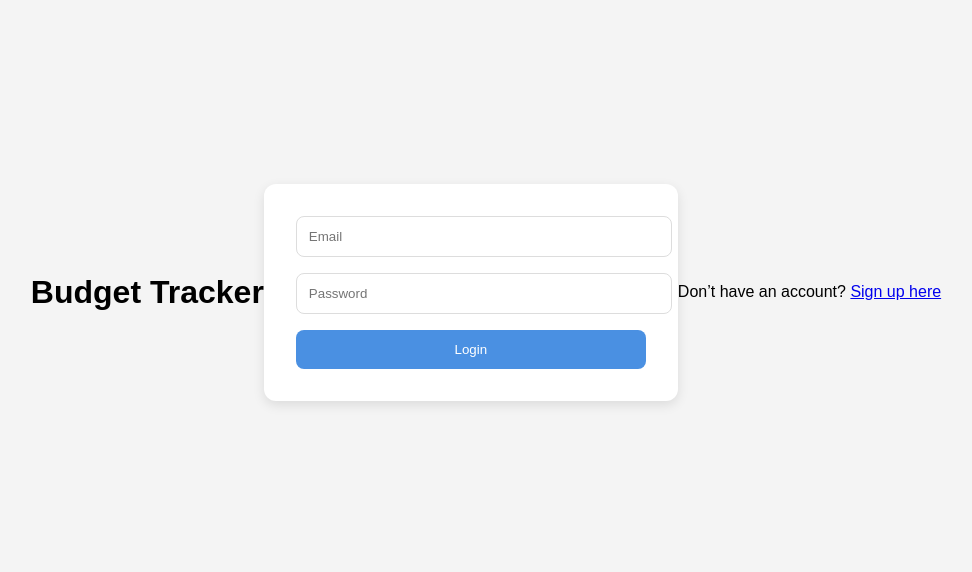
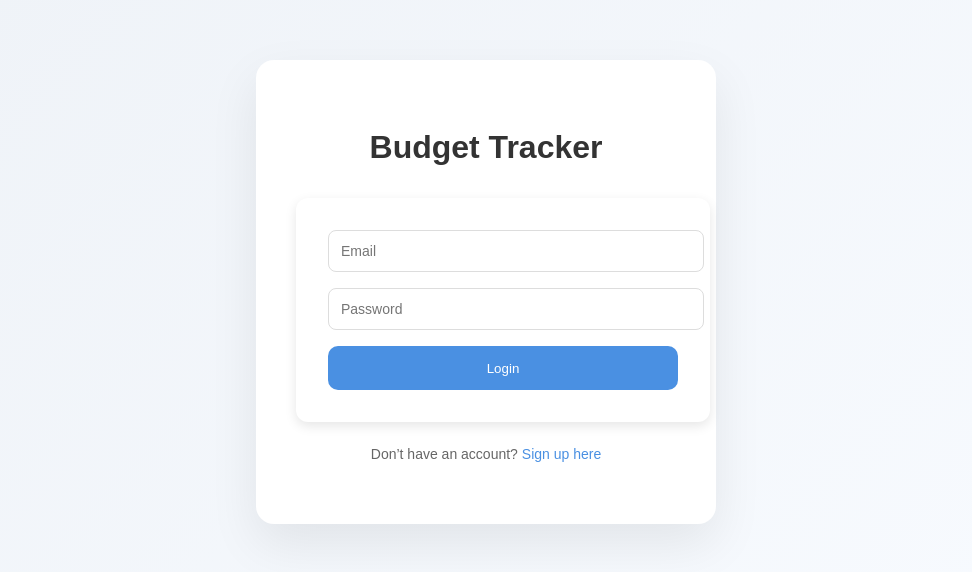
Before and after one commit to Danieltdasilva/budgetTracker, a website with bundled scripts: page login.html in a window 1280 px wide. Shown: the part 108-680 px from the top of the page, without its empty margins (154-1126 px from the left). Built offline with nearby package versions, Linux system fonts and the light colour scheme.

Commit message:
improving the login buttons and text

```diff
--- a/css/style.css
+++ b/css/style.css
@@ -1,7 +1,11 @@
 body {
   margin: 0;
   font-family: "Poppins", sans-serif;
-  background: #f5f7fa;
+  background: linear-gradient(135deg, #eef2f7, #f8fbff);
+  display: flex;
+  justify-content: center;
+  align-items: center;
+  height: 100vh;
 }
 
 .header-bar {
@@ -81,11 +85,35 @@ body {
 }
 
 .auth-container {
-  display: flex;
-  justify-content: center;
-  align-items: center;
-  height: 100vh;
-  background: #f4f4f4;
+  background: white;
+  padding: 3rem 2.5rem;
+  border-radius: 18px;
+  width: 380px;
+  text-align: center;
+  box-shadow: 0 20px 50px rgba(0, 0, 0, 0.08);
+}
+
+.auth-container h1 {
+  margin-bottom: 2rem;
+  font-size: 2rem;
+  font-weight: 600;
+  color: #333;
+}
+
+.auth-container input {
+  width: 100%;
+  padding: 0.9rem;
+  margin-bottom: 1.2rem;
+  border-radius: 10px;
+  border: 1px solid #ddd;
+  font-size: 14px;
+  transition: 0.2s ease;
+}
+
+.auth-container input:focus {
+  outline: none;
+  border-color: #4a90e2;
+  box-shadow: 0 0 0 3px rgba(74, 144, 226, 0.1);
 }
 
 .auth-container form {
@@ -112,18 +140,20 @@ body {
   font-family: "Poppins", sans-serif;
 }
 
-.auth-container form button {
+.auth-container button {
   width: 100%;
+  padding: 0.9rem;
+  border-radius: 10px;
+  border: none;
   background: #4a90e2;
   color: white;
-  border: none;
-  padding: 0.75rem;
-  border-radius: 8px;
+  font-weight: 500;
   cursor: pointer;
+  transition: 0.2s ease;
 }
 
-.auth-container form button:hover {
-  background: rgb(52.0214285714, 130.5214285714, 222.4785714286);
+.auth-container button:hover {
+  background: #357bd8;
 }
 
 .auth-container form #auth-error {
@@ -131,6 +161,34 @@ body {
   margin-top: 0.5rem;
   text-align: center;
   display: none;
+}
+
+.auth-container p {
+  margin-top: 1.5rem;
+  font-size: 14px;
+  color: #666;
+}
+
+.auth-container a {
+  color: #4a90e2;
+  font-weight: 500;
+  text-decoration: none;
+}
+
+.auth-container a:hover {
+  text-decoration: underline;
+}
+
+#auth-error {
+  margin-top: 10px;
+  font-size: 14px;
+  color: #e74c3c;
+}
+
+#auth-status {
+  margin-top: 10px;
+  font-size: 14px;
+  color: #2ecc71;
 }
 
 .entries {
--- a/server/server.js
+++ b/server/server.js
@@ -9,6 +9,7 @@ import path from "path";
 import { fileURLToPath } from "url";
 
 dotenv.config(); // Render injects env vars automatically
+console.log("Loaded URI:", process.env.MONGO_URI);
 
 // --- Models ---
 const userSchema = new mongoose.Schema({
```
Also changed, not shown: 1 other file.
